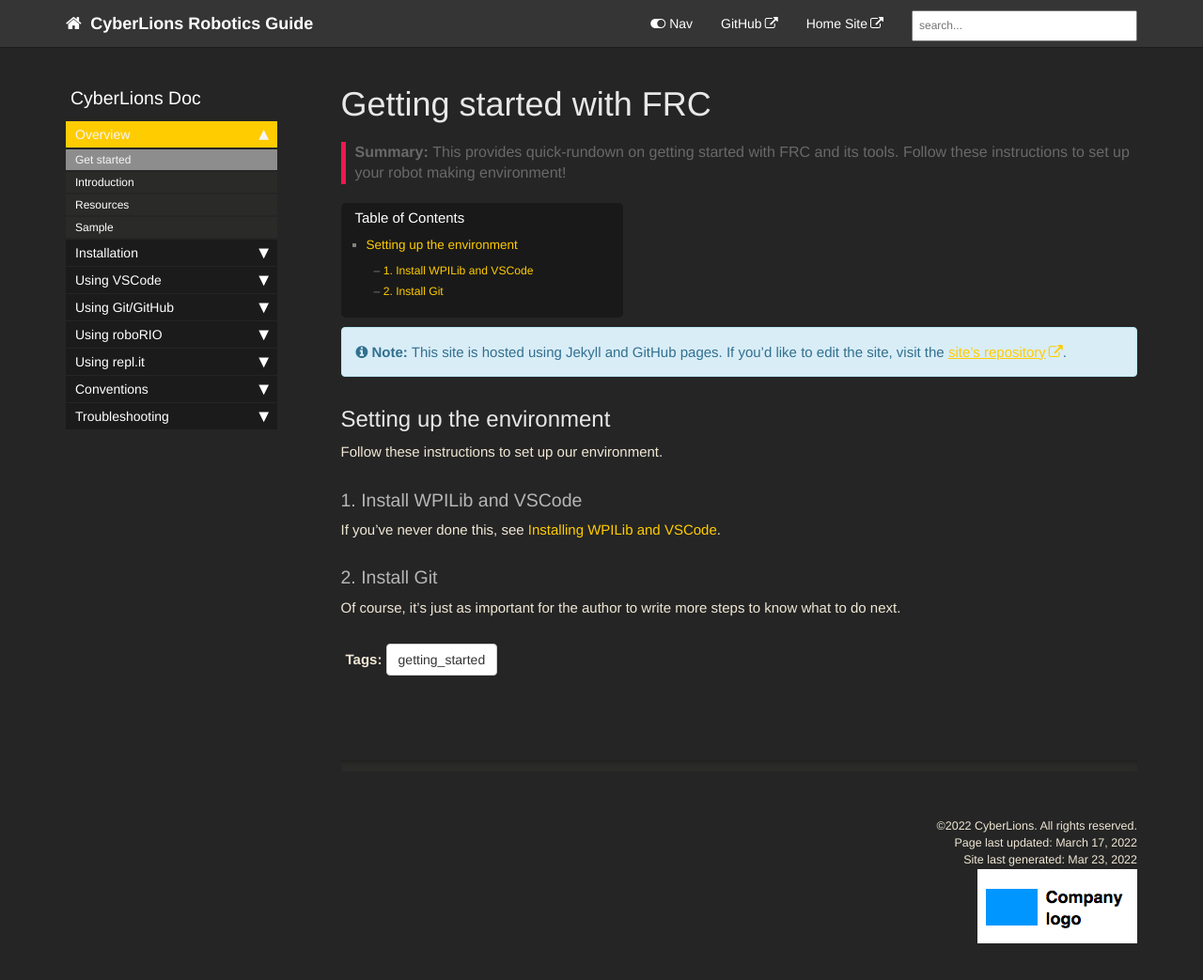
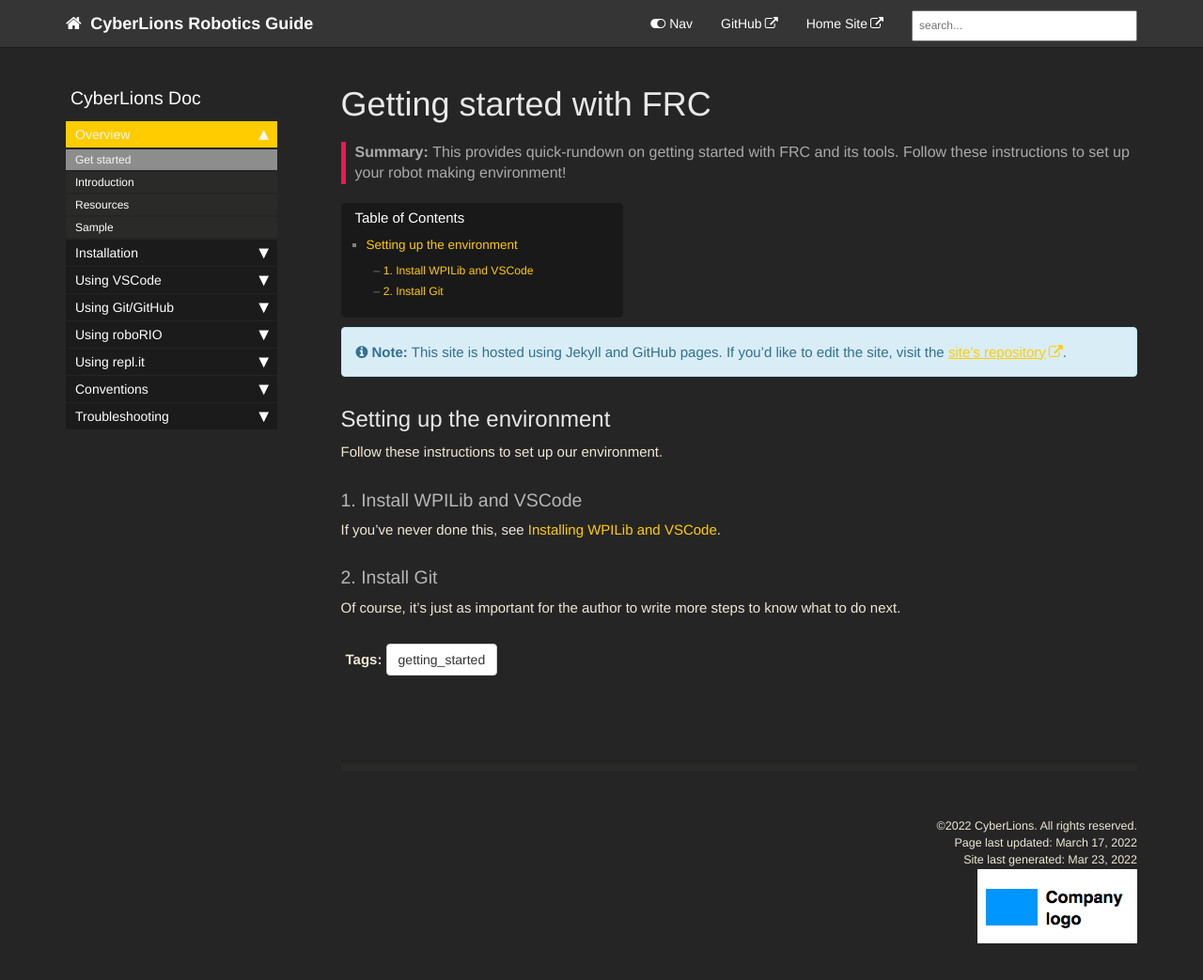
Before and after one commit to CyberLions-8521/CyberLions-8521, a Jekyll site: the page built from index.md, in a window 1280 px wide and 1064 px high. Shown: the top 1043 px of the window at 94% size. Built offline with Jekyll 4.4.1, drawn with Linux system fonts in a browser that asks for light colours; comment, search, counter and statistics services are not loaded.

Commit message:
Lighten summary text color

```diff
--- a/css/theme-dark.css
+++ b/css/theme-dark.css
@@ -1,5 +1,5 @@
 .summary {
-    color: #696969;
+    color: #aaaaaa;
     border-left: 5px solid #ED1951;
     font-size:16px;
 }
```
